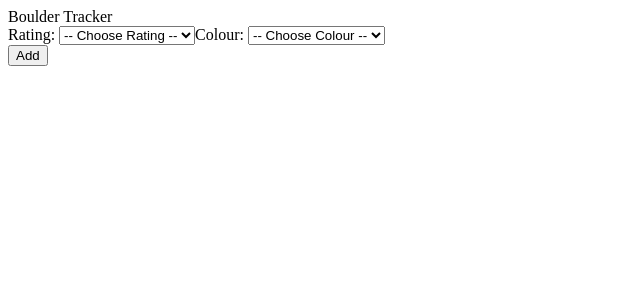
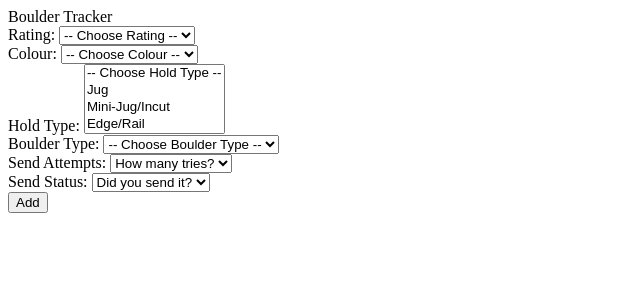
Before and after one commit to jamiema1/boulder-tracker-v2, a React (Create React App) app in the folder client/: page / in a window 1280 px wide. Shown: the top 300 px of the page, without its empty margins (0-640 px from the left). Built offline with nearby package versions, Linux system fonts and the light colour scheme; no server answers.

Commit message:
Fixed posting issues with DB and added more fields

```diff
--- a/client/src/App.js
+++ b/client/src/App.js
@@ -1,4 +1,4 @@
-import React, { useState, useEffect, useRef } from 'react'
+import React, { useState, useEffect } from 'react'
 import Axios from 'axios'
 import {v4 as uuidv4} from 'uuid'
 import BoulderList from './components/BoulderList'
@@ -6,14 +6,7 @@ import AddNewBoulder from './components/input/AddNewBoulder'
 
 function App() {
 
-  // const [rating, setRating] = useState(0)
-  // const [colour, setColour] = useState('')
-  // const [type, setType] = useState('')
   const [boulderList, setBoulderList] = useState([])
-  // const ratingRef = useRef();
-  const colourRef = useRef();
-  const typeRef = useRef();
-  const descriptionRef = useRef();
 
   useEffect(() => {
 
--- a/client/src/components/Boulder.js
+++ b/client/src/components/Boulder.js
@@ -5,8 +5,9 @@ export default function Boulder({ boulder }) {
     <div>
         <input type="checkbox"></input>
         <button>Update</button>
-        <span>Rating: {boulder.rating} | Colour: {boulder.colour} | Type: {boulder.type} |
-            Description: {boulder.description} </span>
+        <span>Rating: {boulder.rating} | Colour: {boulder.colour} | Hold Type: {boulder.hold_type} |
+            Boulder Type: {boulder.boulder_type} | Send Attempts: {boulder.send_attempts} |
+            Send Status: {boulder.send_status} | Description: {boulder.description} </span>
     </div>
   )
 }
--- a/client/src/components/input/AddNewBoulder.js
+++ b/client/src/components/input/AddNewBoulder.js
@@ -1,13 +1,21 @@
 import React from 'react'
 import Rating from './Rating'
 import Colour from './Colour'
+import HoldType from './HoldType'
+import BoulderType from './BoulderType'
+import SendAttempts from './SendAttempts'
+import SendStatus from './SendStatus'
 
 export default function AddNewBoulder() {
   return (
     <>
         <form id="addBoulderForm">
-            <Rating />
-            <Colour />
+            <Rating /><br></br>
+            <Colour /><br></br>
+            <HoldType /><br></br>
+            <BoulderType /><br></br>
+            <SendAttempts /><br></br>
+            <SendStatus /><br></br>
         </form>
     </>
   )
--- /dev/null
+++ b/client/src/components/input/BoulderType.js
@@ -0,0 +1,16 @@
+import React from 'react'
+
+export default function BoulderType() {
+  return (
+    <>
+        <label for="boulderType">Boulder Type: </label>
+        <select name="boulderType" id="boulderType">
+            <option value="null">-- Choose Boulder Type --</option>
+            <option value="aretes">Aretes</option>
+            <option value="overhang">Overhang</option>
+            <option value="slab">Slab</option>
+            <option value="roof">Roof</option>
+        </select>
+    </>
+  )
+}
--- a/client/src/components/input/HoldType.js
+++ b/client/src/components/input/HoldType.js
@@ -3,8 +3,8 @@ import React from 'react'
 export default function HoldType() {
   return (
     <>
-        {/* <label for="holdType">HoldType: </label>
-        <select name="holdType" id="holdType">
+        <label for="holdType">Hold Type: </label>
+        <select name="holdType" id="holdType" multiple>
             <option value="null">-- Choose Hold Type --</option>
             <option value="jug">Jug</option>
             <option value="mini-jug">Mini-Jug/Incut</option>
@@ -15,10 +15,11 @@ export default function HoldType() {
             <option value="pinch">Pinch</option>
             <option value="undercling">Undercling</option>
             <option value="side pull">Side Pull</option>
-            <option value=""></option>
-            <option value=""></option>
-            <option value=""></option>
-  </select>*/}
+            <option value="gaston">Gaston</option>
+            <option value="flake">Flake</option>
+            <option value="horn">Horn</option>
+            <option value="volume">Volume</option>
+        </select>
     </>
   )
 }
--- /dev/null
+++ b/client/src/components/input/SendAttempts.js
@@ -0,0 +1,22 @@
+import React from 'react'
+
+export default function SendAttempts() {
+  return (
+    <>
+        <label for="sendAttempts">Send Attempts: </label>
+        <select name="sendAttempts" id="sendAttempts">
+            <option value="null">How many tries?</option>
+            <option value="1">Flash</option>
+            <option value="2">2</option>
+            <option value="3">3</option>
+            <option value="4">4</option>
+            <option value="5">5</option>
+            <option value="6">6</option>
+            <option value="7">7</option>
+            <option value="8">8</option>
+            <option value="9">9</option>
+            <option value="10">10+</option>
+        </select>
+    </>
+  )
+}
--- /dev/null
+++ b/client/src/components/input/SendStatus.js
@@ -0,0 +1,14 @@
+import React from 'react'
+
+export default function SendStatus() {
+  return (
+    <>
+        <label for="sendStatus">Send Status: </label>
+        <select name="sendStatus" id="sendStatus">
+            <option value="null">Did you send it?</option>
+            <option value="1">Yes</option>
+            <option value="0">No</option>
+        </select>
+    </>
+  )
+}
```
Also changed, not shown: client/notes.txt (deleted), 1 other file (tests, documents, lock files or other folders).
